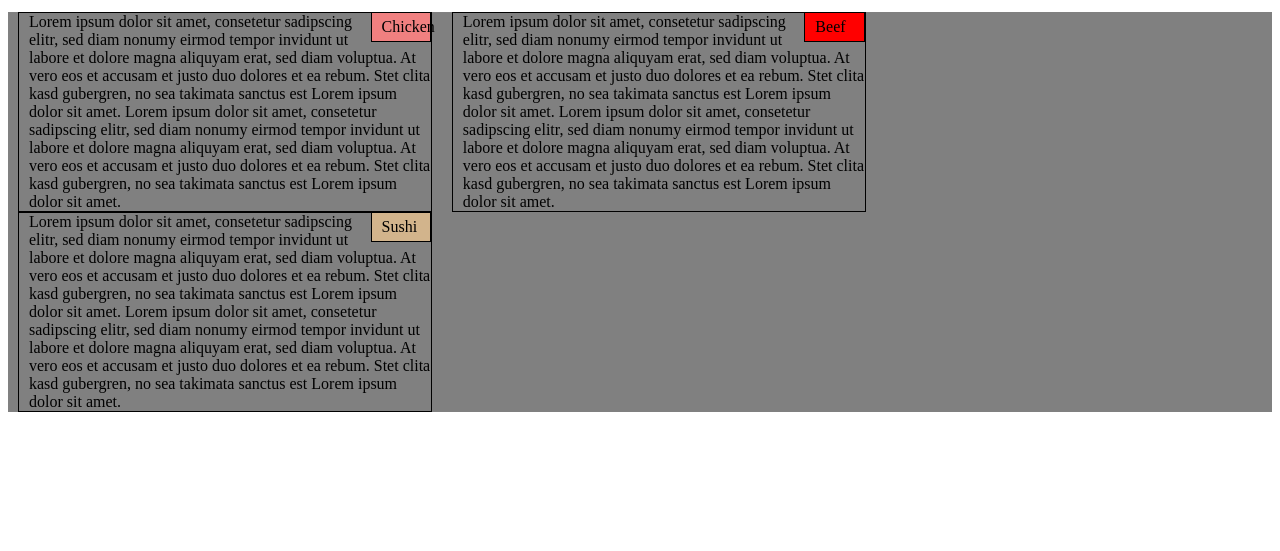
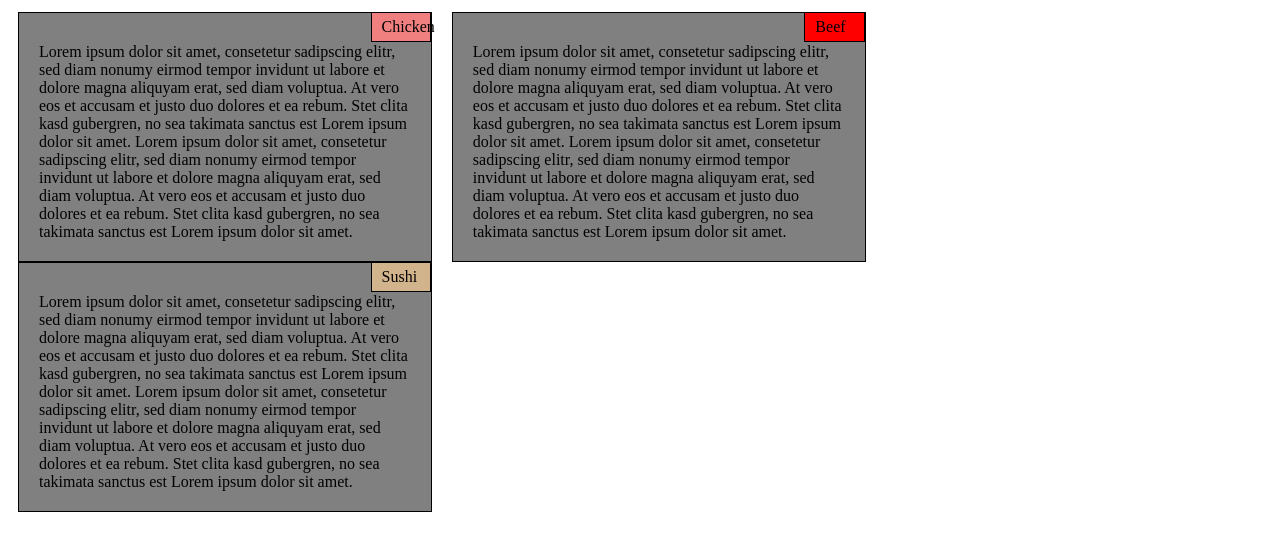
Before and after one commit to JoKurth/coursera-html-css-js, a plain HTML site: page module2-solution/index.html in a window 1280 px wide. Shown: the part 55-606 px from the top of the page. Drawn offline with Linux system fonts and the light colour scheme.

Commit message:
Zwischenstand

```diff
--- a/module2-solution/css/style.css
+++ b/module2-solution/css/style.css
@@ -13,12 +13,14 @@ div{
     background-color: gray;
     margin-right: 20px;
     padding-left: 10px;
+    padding-bottom: 10px;
     float: left;
 }
 
 .row{
     width: 100%;
     border: 0px;
+    background-color: initial;
 }
 
 .heading{
@@ -32,6 +34,10 @@ div{
     clear: both;
     float: right;
     width: 15%;
+}
+
+.text{
+    border: 0;
 }
 
 #chickenHeading{
--- a/module2-solution/index.html
+++ b/module2-solution/index.html
@@ -11,36 +11,36 @@
 
         <div class="row">
             <div class="col-lg-4 col-md-6 col-sm-12">
-            <div class="heading" id="chickenHeading">Chicken</div>
-                Lorem ipsum dolor sit amet, consetetur sadipscing elitr, sed diam nonumy eirmod tempor
+                <div class="heading" id="chickenHeading">Chicken</div>
+                <div class="text">Lorem ipsum dolor sit amet, consetetur sadipscing elitr, sed diam nonumy eirmod tempor
                 invidunt ut labore et dolore magna aliquyam erat, sed diam voluptua. At vero eos et accusam
                 et justo duo dolores et ea rebum. Stet clita kasd gubergren, no sea takimata sanctus est
                 Lorem ipsum dolor sit amet. Lorem ipsum dolor sit amet, consetetur sadipscing elitr, sed diam
                 nonumy eirmod tempor invidunt ut labore et dolore magna aliquyam erat, sed diam voluptua. At
                 vero eos et accusam et justo duo dolores et ea rebum. Stet clita kasd gubergren, no sea takimata
-                sanctus est Lorem ipsum dolor sit amet.
+                sanctus est Lorem ipsum dolor sit amet.</div>
             </div>
 
             <div class="col-lg-4 col-md-6 col-sm-12">
                 <div class="heading" id="beefHeading">Beef</div>
-                Lorem ipsum dolor sit amet, consetetur sadipscing elitr, sed diam nonumy eirmod tempor
+                <div class="text">Lorem ipsum dolor sit amet, consetetur sadipscing elitr, sed diam nonumy eirmod tempor
                 invidunt ut labore et dolore magna aliquyam erat, sed diam voluptua. At vero eos et accusam
                 et justo duo dolores et ea rebum. Stet clita kasd gubergren, no sea takimata sanctus est
                 Lorem ipsum dolor sit amet. Lorem ipsum dolor sit amet, consetetur sadipscing elitr, sed diam
                 nonumy eirmod tempor invidunt ut labore et dolore magna aliquyam erat, sed diam voluptua. At
                 vero eos et accusam et justo duo dolores et ea rebum. Stet clita kasd gubergren, no sea takimata
-                sanctus est Lorem ipsum dolor sit amet.
+                sanctus est Lorem ipsum dolor sit amet.</div>
             </div>
 
             <div class="col-lg-4 col-md-6 col-sm-12">
                 <div class="heading" id="sushiHeading">Sushi</div>
-                Lorem ipsum dolor sit amet, consetetur sadipscing elitr, sed diam nonumy eirmod tempor
+                <div class="text">Lorem ipsum dolor sit amet, consetetur sadipscing elitr, sed diam nonumy eirmod tempor
                 invidunt ut labore et dolore magna aliquyam erat, sed diam voluptua. At vero eos et accusam
                 et justo duo dolores et ea rebum. Stet clita kasd gubergren, no sea takimata sanctus est
                 Lorem ipsum dolor sit amet. Lorem ipsum dolor sit amet, consetetur sadipscing elitr, sed diam
                 nonumy eirmod tempor invidunt ut labore et dolore magna aliquyam erat, sed diam voluptua. At
                 vero eos et accusam et justo duo dolores et ea rebum. Stet clita kasd gubergren, no sea takimata
-                sanctus est Lorem ipsum dolor sit amet.
+                sanctus est Lorem ipsum dolor sit amet.</div>
             </div>
         </div>
 
```
